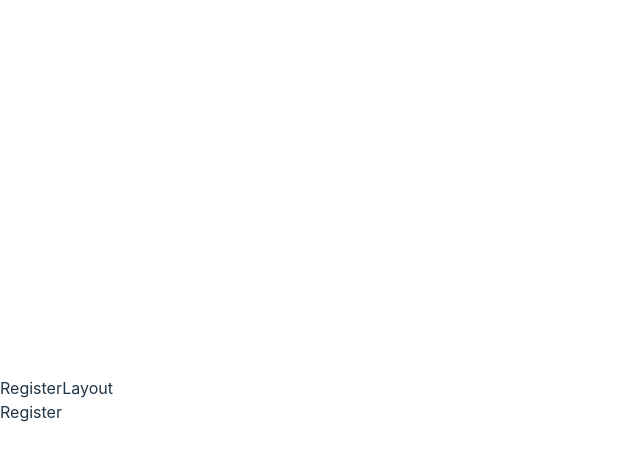
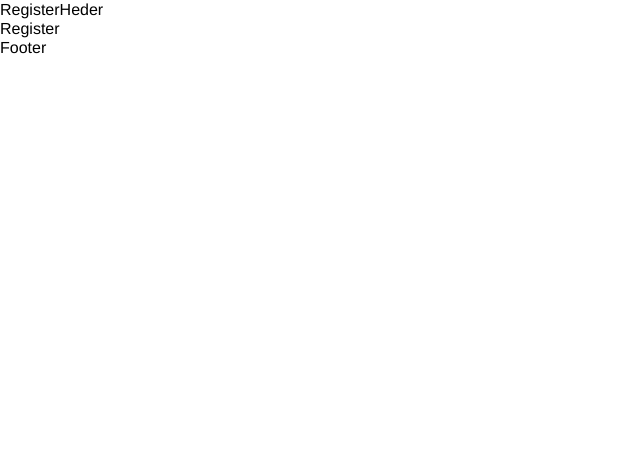
Before and after one commit to pianh/Shoppe-Clone-ReactJS, a React (Vite) app: page /Register in a window 1280 px wide. Shown: the top 460 px of the page, without its empty margins (0-640 px from the left). Built offline with nearby package versions, Linux system fonts and the light colour scheme.

Commit message:
config layout Register Header

```diff
--- /dev/null
+++ b/src/components/Footer/Footer.tsx
@@ -0,0 +1,3 @@
+export default function Footer() {
+  return <div>Footer</div>
+}
--- /dev/null
+++ b/src/components/Footer/index.ts
@@ -0,0 +1,3 @@
+import Footer from './Footer'
+
+export default Footer
--- /dev/null
+++ b/src/components/RegisterHeader/RegisterHeader.tsx
@@ -0,0 +1,3 @@
+export default function RegisterHeader() {
+  return <div>RegisterHeder</div>
+}
--- /dev/null
+++ b/src/components/RegisterHeader/index.ts
@@ -0,0 +1,3 @@
+import RegisterHeader from './RegisterHeader'
+
+export default RegisterHeader
--- a/src/index.css
+++ b/src/index.css
@@ -2,72 +2,12 @@
 @tailwind components;
 @tailwind utilities;
 
-:root {
-  font-family: Inter, system-ui, Avenir, Helvetica, Arial, sans-serif;
-  line-height: 1.5;
-  font-weight: 400;
-
-  color-scheme: light dark;
-  color: rgba(255, 255, 255, 0.87);
-  background-color: #242424;
-
-  font-synthesis: none;
-  text-rendering: optimizeLegibility;
-  -webkit-font-smoothing: antialiased;
-  -moz-osx-font-smoothing: grayscale;
-  -webkit-text-size-adjust: 100%;
-}
-
-a {
-  font-weight: 500;
-  color: #646cff;
-  text-decoration: inherit;
-}
-a:hover {
-  color: #535bf2;
+html {
+  height: 100%;
+  line-height: 1.2;
 }
 
 body {
-  margin: 0;
-  display: flex;
-  place-items: center;
-  min-width: 320px;
-  min-height: 100vh;
+  font-family: 'Helvetica Neue', Helvetica, Arial, sans-serif;
+  font-weight: 400;
 }
-
-h1 {
-  font-size: 3.2em;
-  line-height: 1.1;
-}
-
-button {
-  border-radius: 8px;
-  border: 1px solid transparent;
-  padding: 0.6em 1.2em;
-  font-size: 1em;
-  font-weight: 500;
-  font-family: inherit;
-  background-color: #1a1a1a;
-  cursor: pointer;
-  transition: border-color 0.25s;
-}
-button:hover {
-  border-color: #646cff;
-}
-button:focus,
-button:focus-visible {
-  outline: 4px auto -webkit-focus-ring-color;
-}
-
-@media (prefers-color-scheme: light) {
-  :root {
-    color: #213547;
-    background-color: #ffffff;
-  }
-  a:hover {
-    color: #747bff;
-  }
-  button {
-    background-color: #f9f9f9;
-  }
-}
--- a/src/layout/RegisterLayout/RegisterLayout.tsx
+++ b/src/layout/RegisterLayout/RegisterLayout.tsx
@@ -1,3 +1,6 @@
+import Footer from 'src/components/Footer'
+import RegisterHeader from 'src/components/RegisterHeader'
+
 interface Props {
   children?: React.ReactNode
 }
@@ -5,8 +8,9 @@ interface Props {
 export default function RegisterLayout({ children }: Props) {
   return (
     <div>
-      RegisterLayout
+      <RegisterHeader />
       {children}
+      <Footer />
     </div>
   )
 }
```
